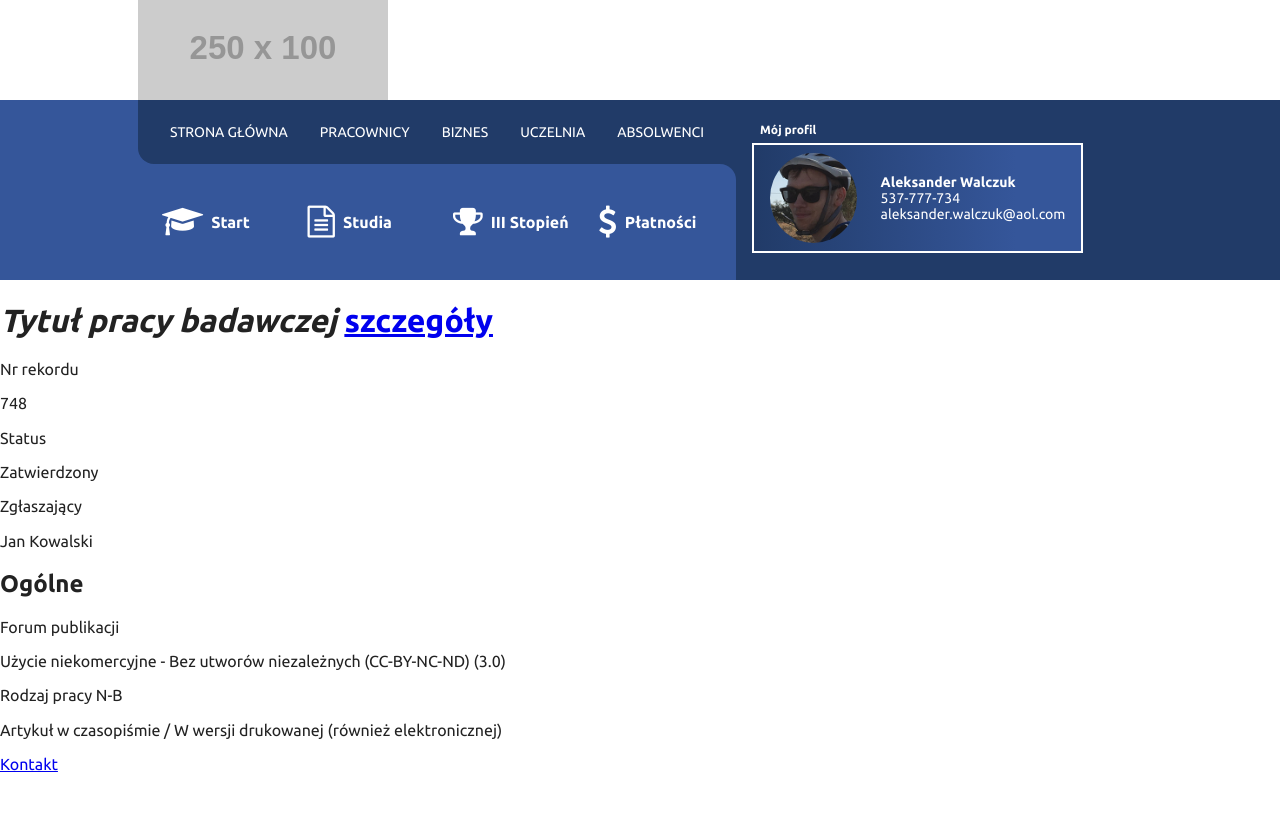
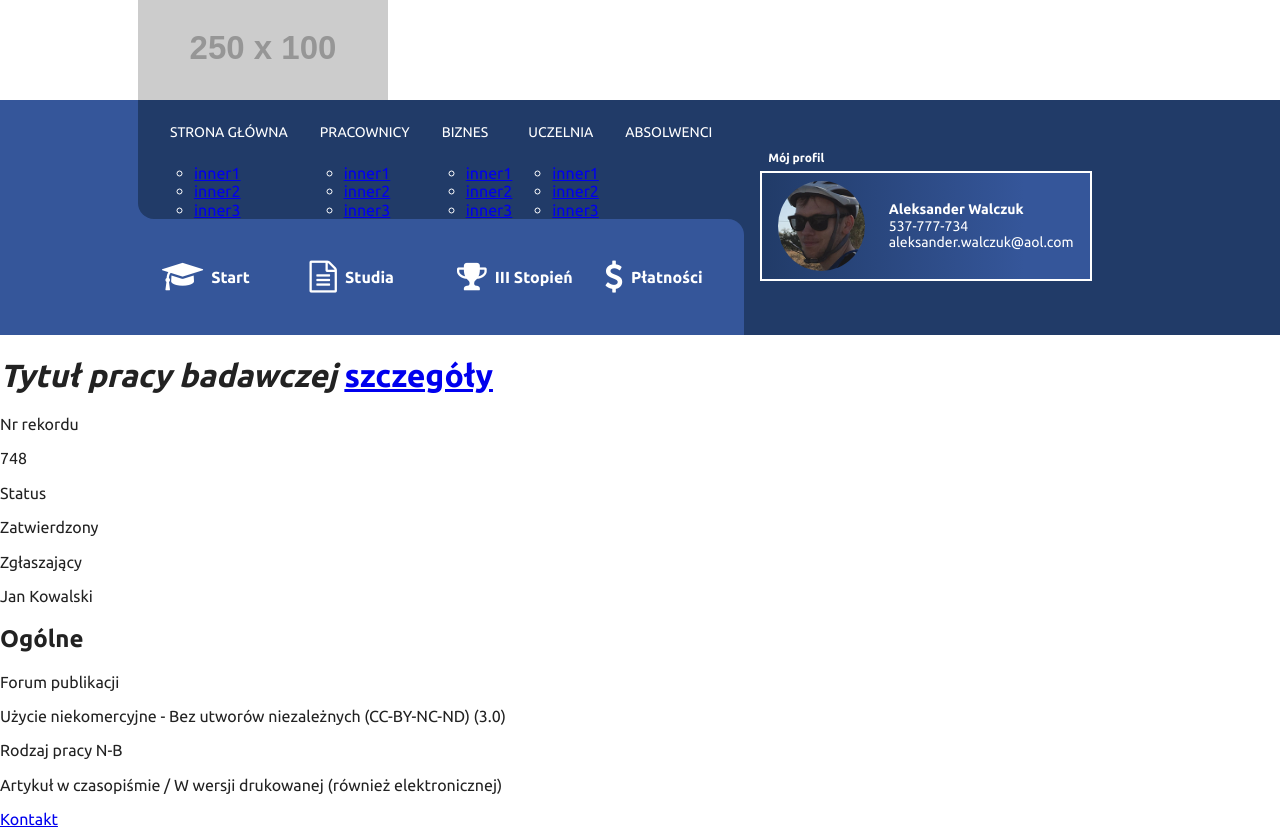
Before and after one commit to Rednaxela700/cui, a website built with Parcel: page index.html in a window 1280 px wide. Before the commit the page ends 800 px from the top, so only its background shows below. Built offline with nearby package versions, Linux system fonts and the light colour scheme; placeholder pictures from the web are drawn by us.

Commit message:
added css dropdown navigatoion

```diff
--- a/css/_header.scss
+++ b/css/_header.scss
@@ -37,6 +37,7 @@
     padding: 8px 16px;
     text-decoration: none;
     color: #fff;
+
     &::after {
       content: '';
       position: absolute;
@@ -48,6 +49,7 @@
       background: #fff;
       transform: translateX(5%);
     }
+
     &:hover::after, :focus::after {
       display: block;
     }
@@ -56,7 +58,10 @@
   &--primary {
     border-bottom-left-radius: 16px;
     background: $color-primary;
+
     & .nav__item {
+      position: relative;
+
       &:first-child {
         padding-left: 16px;
       }
@@ -66,6 +71,10 @@
       padding: 24px 16px;
       font-size: 14px;
       text-transform: uppercase;
+      &:active + .nav__container__inner, &:focus + .nav__container__inner {
+        @extend .nav__container;
+        display: block;
+      }
     }
   }
 
@@ -79,6 +88,7 @@
     @include rwd(desktop) {
       margin-right: -16px;
     }
+
     & .nav__item {
       flex-basis: calc(25% - 16px);
     }
--- a/index.html
+++ b/index.html
@@ -51,10 +51,38 @@
     <div class="nav__wrapper">
       <div class="nav__wrapper__inner">
         <ul class="nav__container nav--primary">
-          <li class="nav__item"><a href="#" class="nav__link"><span>strona główna</span></a></li>
-          <li class="nav__item"><a href="#" class="nav__link"><span>pracownicy</span></a></li>
-          <li class="nav__item"><a href="#" class="nav__link"><span>biznes</span></a></li>
-          <li class="nav__item"><a href="#" class="nav__link"><span>uczelnia</span></a></li>
+          <li class="nav__item">
+            <a href="#" class="nav__link"><span>strona główna</span></a>
+            <ul class="nav__container__inner">
+              <li class="nav__item__inner"><a href="#" class="nav__link__inner">inner1</a></li>
+              <li class="nav__item__inner"><a href="#" class="nav__link__inner">inner2</a></li>
+              <li class="nav__item__inner"><a href="#" class="nav__link__inner">inner3</a></li>
+            </ul>
+          </li>
+          <li class="nav__item">
+            <a href="#" class="nav__link"><span>pracownicy</span></a>
+            <ul class="nav__container__inner">
+              <li class="nav__item__inner"><a href="#" class="nav__link__inner">inner1</a></li>
+              <li class="nav__item__inner"><a href="#" class="nav__link__inner">inner2</a></li>
+              <li class="nav__item__inner"><a href="#" class="nav__link__inner">inner3</a></li>
+            </ul>
+          </li>
+          <li class="nav__item">
+            <a href="#" class="nav__link"><span>biznes</span></a>
+            <ul class="nav__container__inner">
+              <li class="nav__item__inner"><a href="#" class="nav__link__inner">inner1</a></li>
+              <li class="nav__item__inner"><a href="#" class="nav__link__inner">inner2</a></li>
+              <li class="nav__item__inner"><a href="#" class="nav__link__inner">inner3</a></li>
+            </ul>
+          </li>
+          <li class="nav__item">
+            <a href="#" class="nav__link"><span>uczelnia</span></a>
+            <ul class="nav__container__inner">
+              <li class="nav__item__inner"><a href="#" class="nav__link__inner">inner1</a></li>
+              <li class="nav__item__inner"><a href="#" class="nav__link__inner">inner2</a></li>
+              <li class="nav__item__inner"><a href="#" class="nav__link__inner">inner3</a></li>
+            </ul>
+          </li>
           <li class="nav__item"><a href="#" class="nav__link"><span>absolwenci</span></a></li>
         </ul>
         <ul class="nav__container nav--secondary">
```
